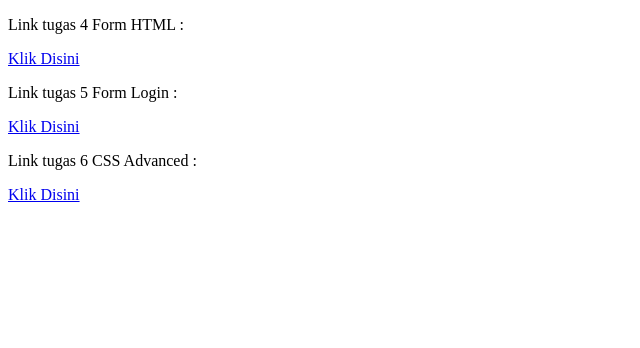
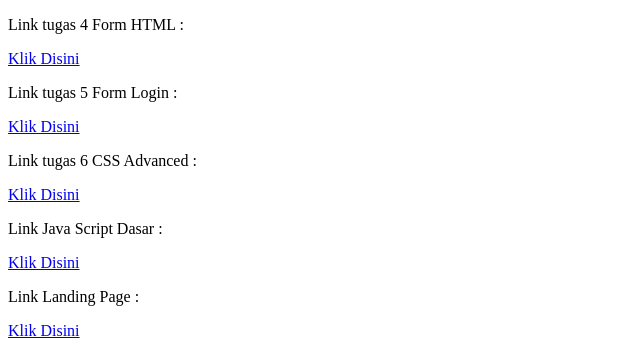
Before and after one commit to MirgiNB/html-dasar-, a plain HTML site: page index.html in a window 1280 px wide. Shown: the part 1626-1974 px from the top of the page, without its empty margins (0-640 px from the left). Before the commit the page ends 1838 px from the top, so only its background shows below. Drawn offline with Linux system fonts and the light colour scheme.

Commit message:
Add files via upload

```diff
--- a/index.html
+++ b/index.html
@@ -109,6 +109,10 @@
         <p>Link tugas 5 Form Login :</p> <a href="css.html" title="Form Login">Klik Disini</a>
         <br>
         <p>Link tugas 6 CSS Advanced :</p> <a href="css_advanced/advanced.html" title="CSS Advanced">Klik Disini</a>
+        <br>
+        <p>Link Java Script Dasar :</p> <a href="JavaSriptDasar/jsdasar.html" title="Java Script Dasar">Klik Disini</a>
+        <br>
+        <p>Link Landing Page :</p> <a href="pages/landing.html" title="Landing Page">Klik Disini</a>
     </body>
 
 
```
